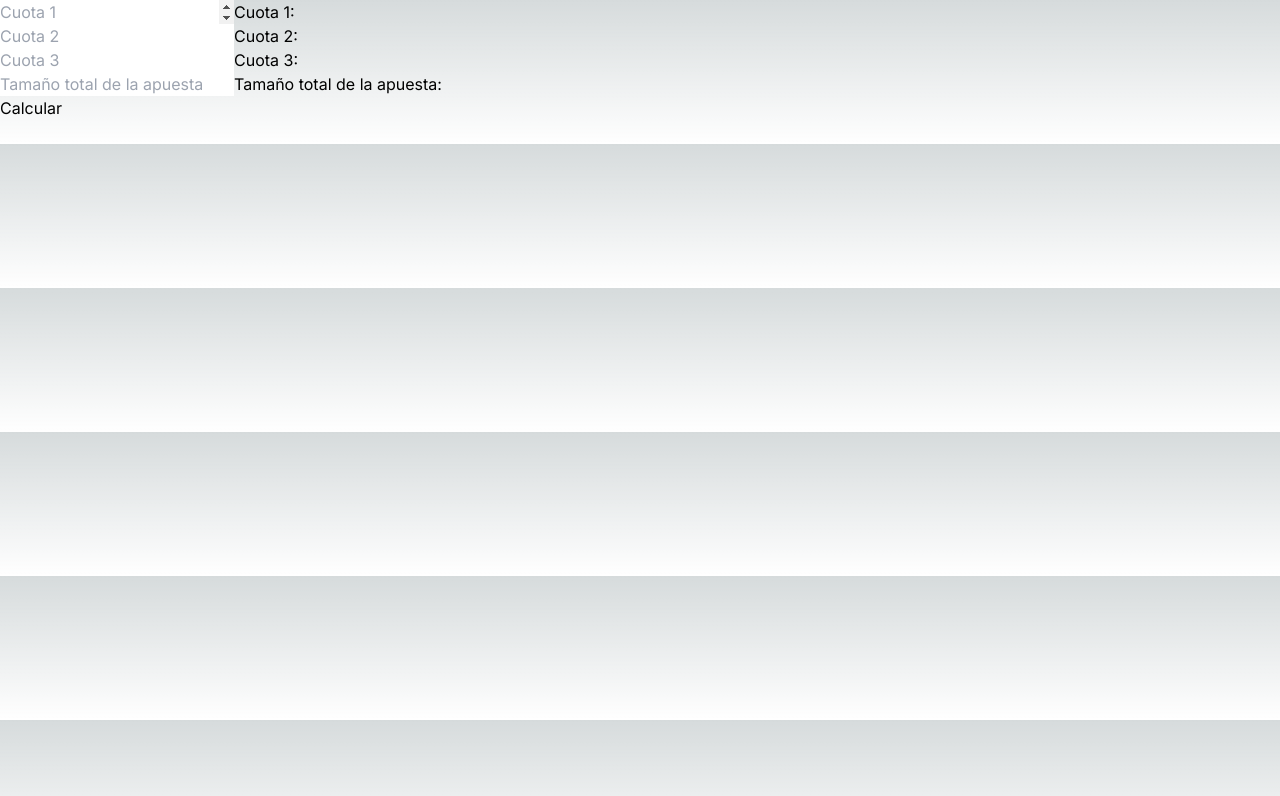
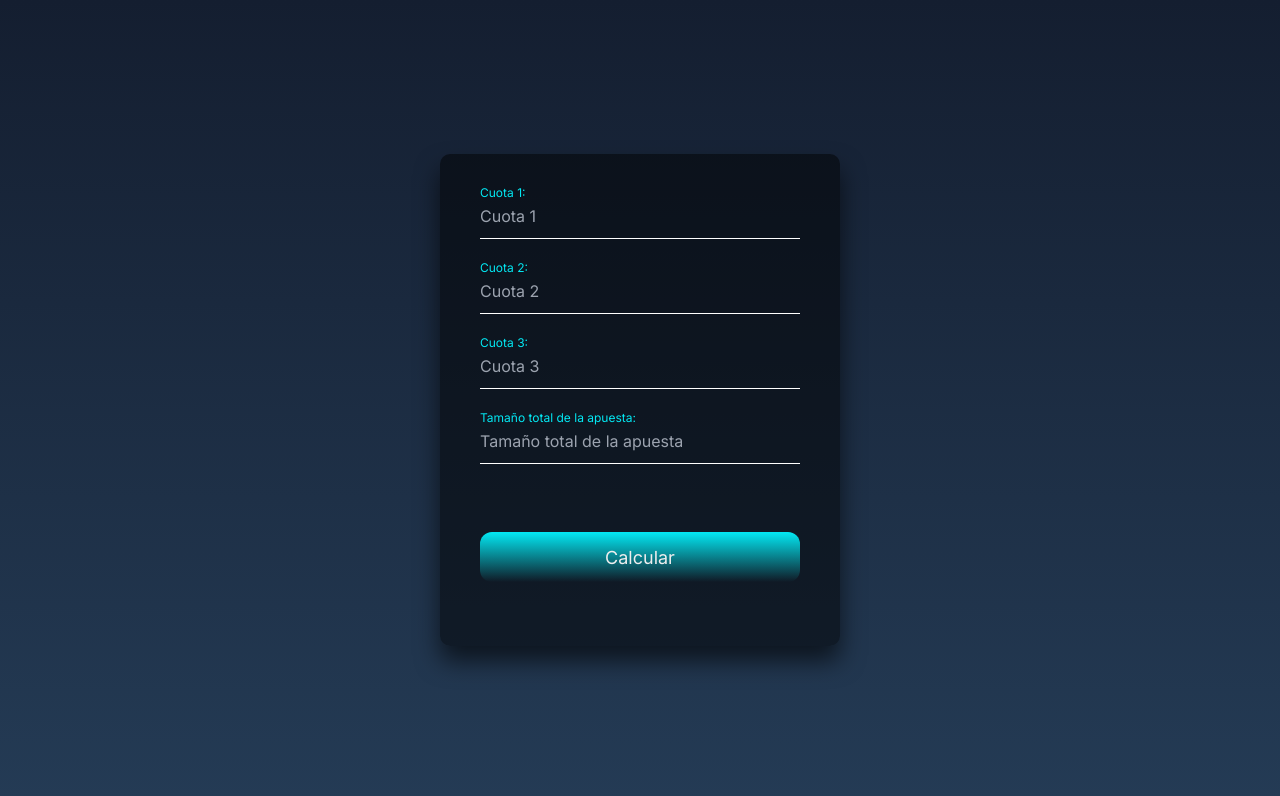
Before and after one commit to Kadyha/Surebets-Calculator, a Next.js app: page / in a window 1280 px wide. Shown: the top 796 px of the page. Built offline with nearby package versions, Linux system fonts and the light colour scheme.

Commit message:
Update globals.css

```diff
--- a/app/globals.css
+++ b/app/globals.css
@@ -16,12 +16,199 @@
   }
 }
 
+
+
+html {
+  height: 100%;
+}
 body {
-  color: rgb(var(--foreground-rgb));
-  background: linear-gradient(
-      to bottom,
-      transparent,
-      rgb(var(--background-end-rgb))
-    )
-    rgb(var(--background-start-rgb));
+  margin:0;
+  padding:0;
+  font-family: sans-serif;
+  background: linear-gradient(#141e30, #243b55);
 }
+
+.login-box {
+  position: absolute;
+  top: 50%;
+  left: 50%;
+  width: 400px;
+  padding: 40px;
+  transform: translate(-50%, -50%);
+  background: rgba(0,0,0,.5);
+  box-sizing: border-box;
+  box-shadow: 0 15px 25px rgba(0,0,0,.6);
+  border-radius: 10px;
+}
+
+.login-box h2 {
+  margin: 0 0 30px;
+  padding: 0;
+  color: #fff;
+  text-align: center;
+}
+
+.login-box .user-box {
+  position: relative;
+}
+
+.login-box .user-box input {
+  width: 100%;
+  padding: 10px 0;
+  font-size: 16px;
+  color: #fff;
+  margin-bottom: 30px;
+  border: none;
+  border-bottom: 1px solid #fff;
+  outline: none;
+  background: transparent;
+}
+.login-box .user-box label {
+  position: absolute;
+  top:0;
+  left: 0;
+  padding: 10px 0;
+  font-size: 16px;
+  color: #fff;
+  pointer-events: none;
+  transition: .5s;
+}
+
+.login-box .user-box input:focus ~ label,
+.login-box .user-box input:valid ~ label {
+  top: -20px;
+  left: 0;
+  color: #03e9f4;
+  font-size: 12px;
+}
+
+.login-box form button {
+  position: relative;
+  display: inline-block;
+  padding: 10px 20px;
+  color: #03e9f4;
+  font-size: 16px;
+  text-decoration: none;
+  text-transform: uppercase;
+  overflow: hidden;
+  transition: .5s;
+  margin-top: 40px;
+  letter-spacing: 4px
+}
+
+.login-box button:hover {
+  background: #03e9f4;
+  color: #fff;
+  border-radius: 5px;
+  box-shadow: 0 0 5px #03e9f4,
+              0 0 25px #03e9f4,
+              0 0 50px #03e9f4,
+              0 0 100px #03e9f4;
+}
+
+.login-box p {
+  color: #fff;
+}
+
+
+.login-box a button span {
+  position: absolute;
+  display: block;
+}
+
+.login-box a button span:nth-child(1) {
+  top: 0;
+  left: -100%;
+  width: 100%;
+  height: 2px;
+  background: linear-gradient(90deg, transparent, #03e9f4);
+  animation: btn-anim1 1s linear infinite;
+}
+
+@keyframes btn-anim1 {
+  0% {
+    left: -100%;
+  }
+  50%,100% {
+    left: 100%;
+  }
+}
+
+.login-box a button span:nth-child(2) {
+  top: -100%;
+  right: 0;
+  width: 2px;
+  height: 100%;
+  background: linear-gradient(180deg, transparent, #03e9f4);
+  animation: btn-anim2 1s linear infinite;
+  animation-delay: .25s
+}
+
+@keyframes btn-anim2 {
+  0% {
+    top: -100%;
+  }
+  50%,100% {
+    top: 100%;
+  }
+}
+
+.login-box a button span:nth-child(3) {
+  bottom: 0;
+  right: -100%;
+  width: 100%;
+  height: 2px;
+  background: linear-gradient(270deg, transparent, #03e9f4);
+  animation: btn-anim3 1s linear infinite;
+  animation-delay: .5s
+}
+
+@keyframes btn-anim3 {
+  0% {
+    right: -100%;
+  }
+  50%,100% {
+    right: 100%;
+  }
+}
+
+.login-box a span:nth-child(4) button {
+  bottom: -100%;
+  left: 0;
+  width: 2px;
+  height: 100%;
+  background: linear-gradient(360deg, transparent, #03e9f4);
+  animation: btn-anim4 1s linear infinite;
+  animation-delay: .75s
+}
+
+@keyframes btn-anim4 {
+  0% {
+    bottom: -100%;
+  }
+  50%,100% {
+    bottom: 100%;
+  }
+}
+
+
+.submit {
+  background-color: #08d;
+  border-radius: 12px;
+  border: 0;
+  box-sizing: border-box;
+  color: #eee;
+  cursor: pointer;
+  font-size: 18px;
+  height: 50px;
+  margin-top: 38px;
+  outline: 0;
+  width: 100%;
+  background: linear-gradient(360deg, transparent, #03e9f4);
+  animation: btn-anim4 1s linear infinite;
+  animation-delay: .75s
+}
+
+.submit:active {
+  background-color: #06b;
+}
```
